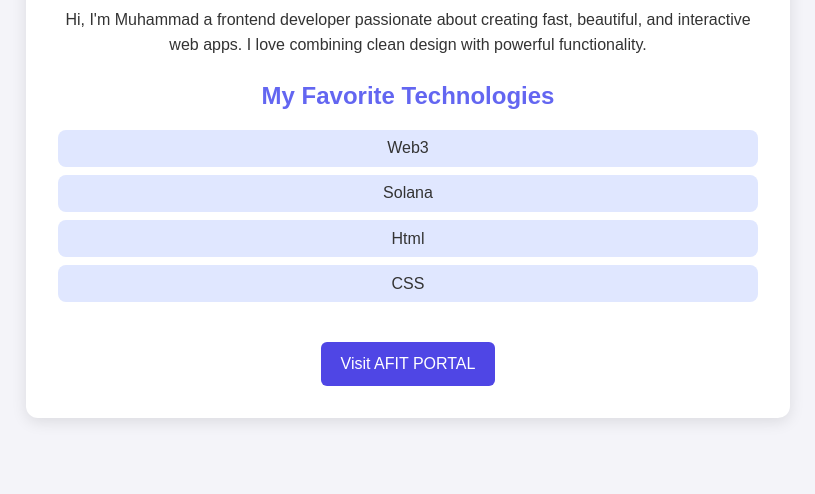
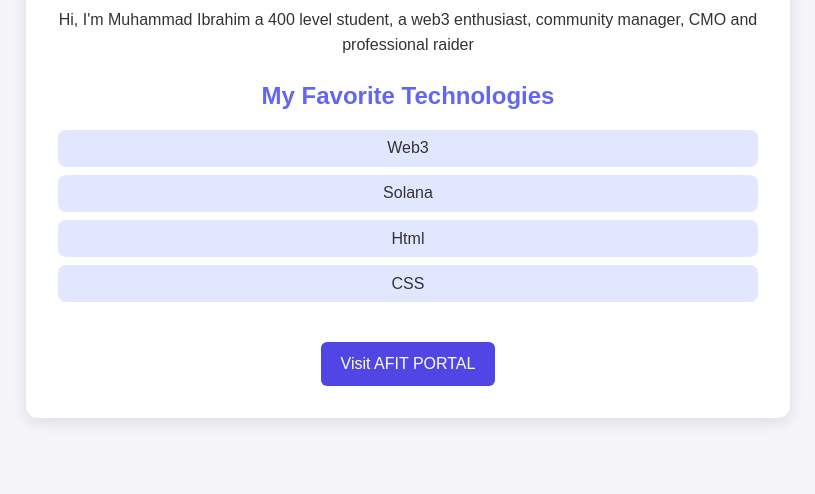
Before and after one commit to abkGami/Group3, a plain HTML site: page index.html in a window 1280 px wide. Shown: the part 306-800 px from the top of the page, without its empty margins (232-1047 px from the left). Drawn offline with Linux system fonts and the light colour scheme.

Commit message:
Update personal description in index.html

```diff
--- a/index.html
+++ b/index.html
@@ -82,7 +82,7 @@
   <div class="container">
     <img src="./Nash.jpg" alt="Profile Photo">
     <h1>Muhammad Aliyu Ibrahim</h1>
-    <p>Hi, I'm Muhammad a frontend developer passionate about creating fast, beautiful, and interactive web apps. I love combining clean design with powerful functionality.</p>
+    <p>Hi, I'm Muhammad Ibrahim a 400 level student, a web3 enthusiast, community manager, CMO and professional raider</p>
 
     <h2>My Favorite Technologies</h2>
     <ul>
```
